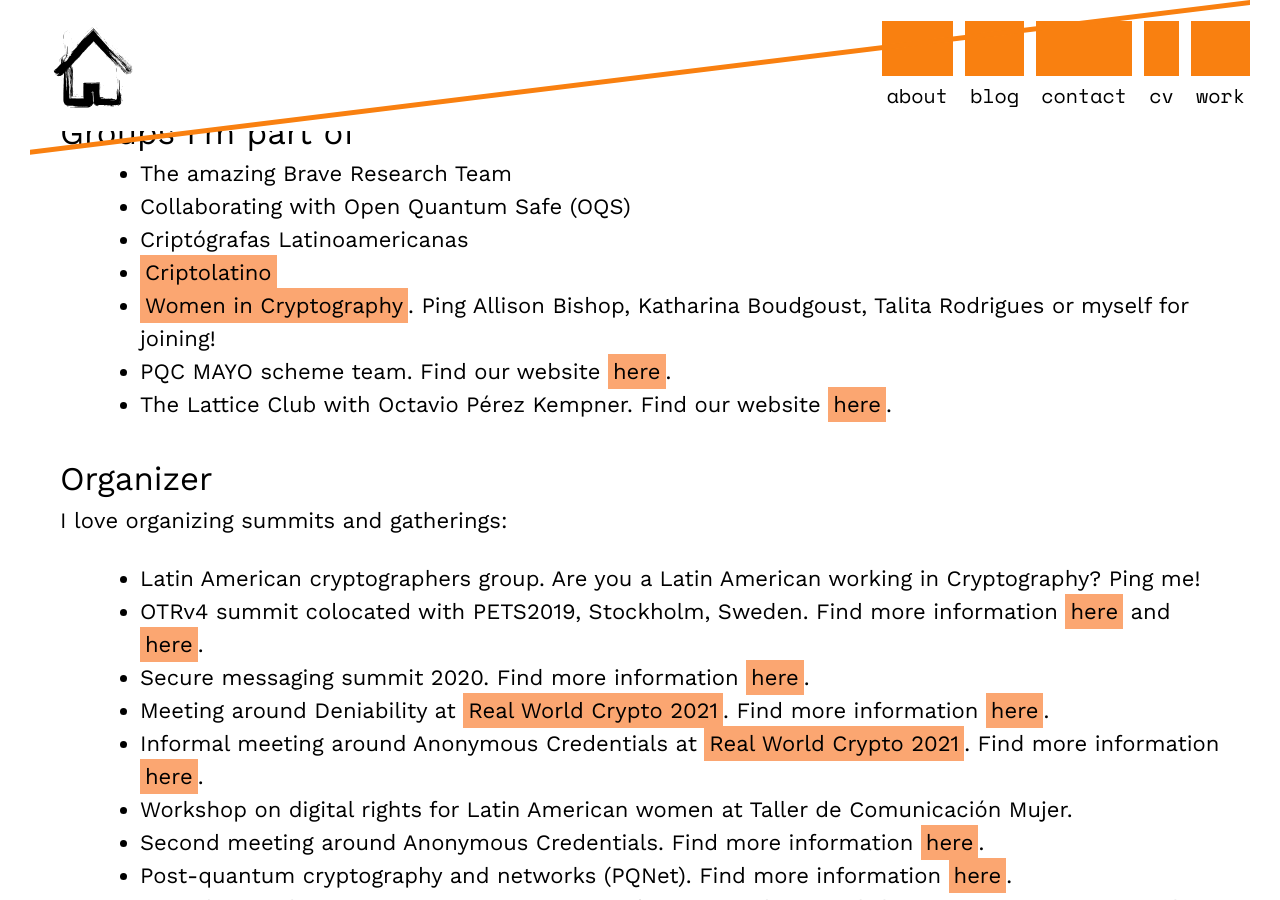
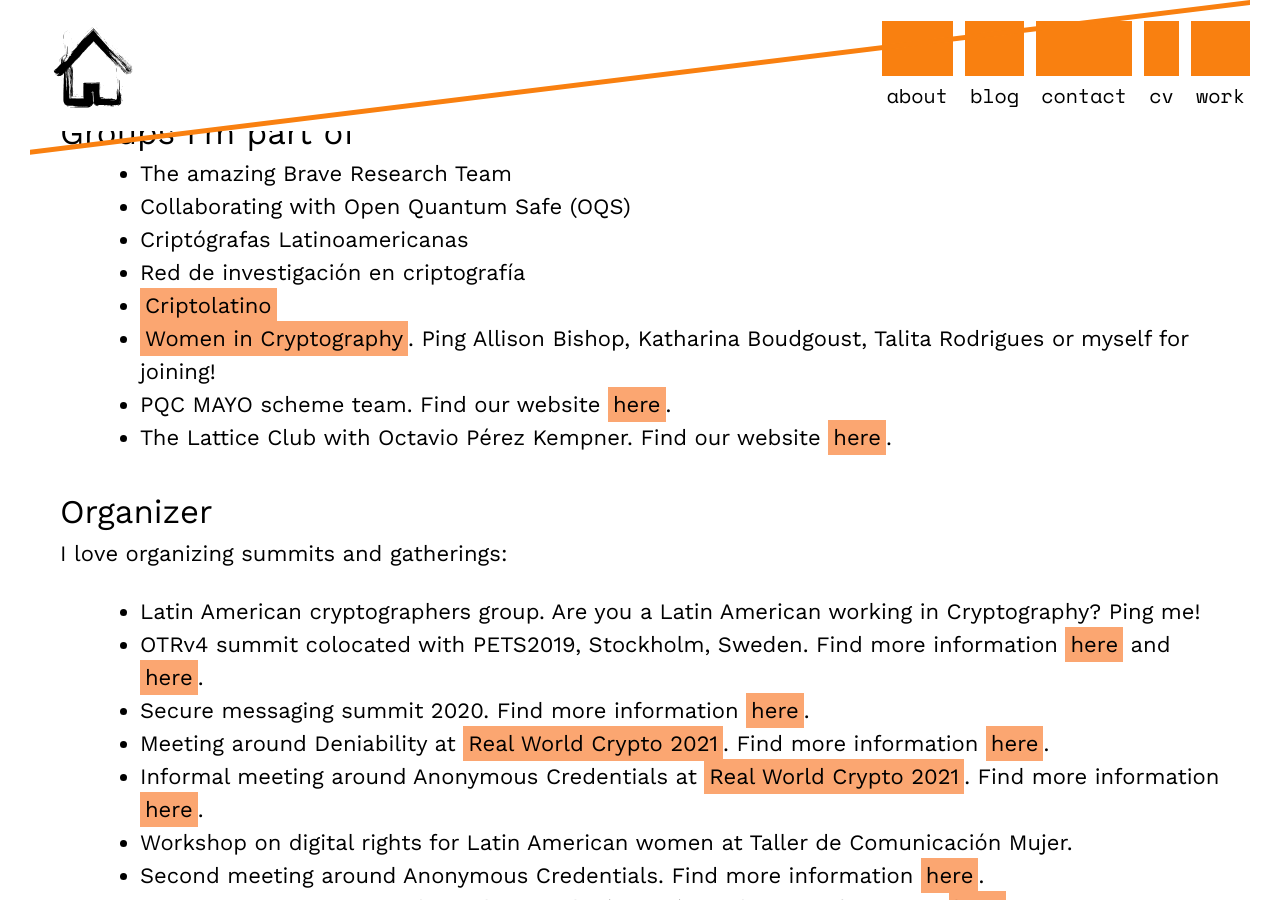
Before and after one commit to claucece/claucece.github.io, a Jekyll site: the page built from work.html, in a window 1280 px wide and 900 px high, scrolled down 3983 px. Built offline with Jekyll 4.4.1, drawn with Linux system fonts in a browser that asks for light colours.

Commit message:
Happy update

```diff
--- a/work.html
+++ b/work.html
@@ -128,6 +128,7 @@ tags: menu
       <li>The amazing Brave Research Team</li>
       <li>Collaborating with Open Quantum Safe (OQS)</li>
       <li>Criptógrafas Latinoamericanas</li>
+      <li>Red de investigación en criptografía</li>
       <li><a href="https://criptolatino.org/" target="_blank">Criptolatino</a></li>
       <li><a href="https://www.womenincryptography.com/" target="_blank">Women in Cryptography</a>. Ping Allison Bishop, Katharina Boudgoust, Talita Rodrigues or myself for joining!</li>
       <li>PQC MAYO scheme team. Find our website <a href="https://pqmayo.org/" target="_blank">here</a>.</li>
```
